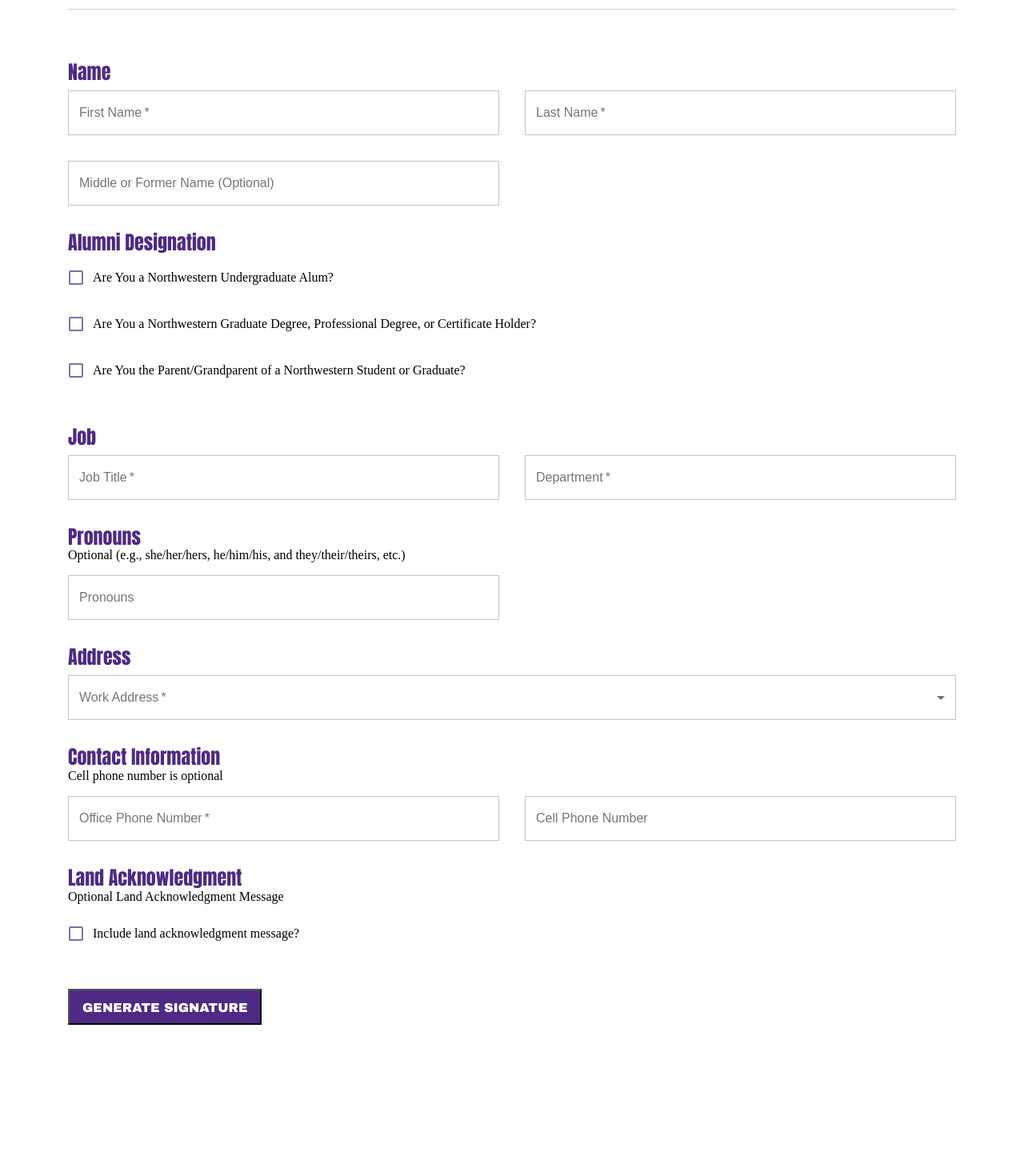
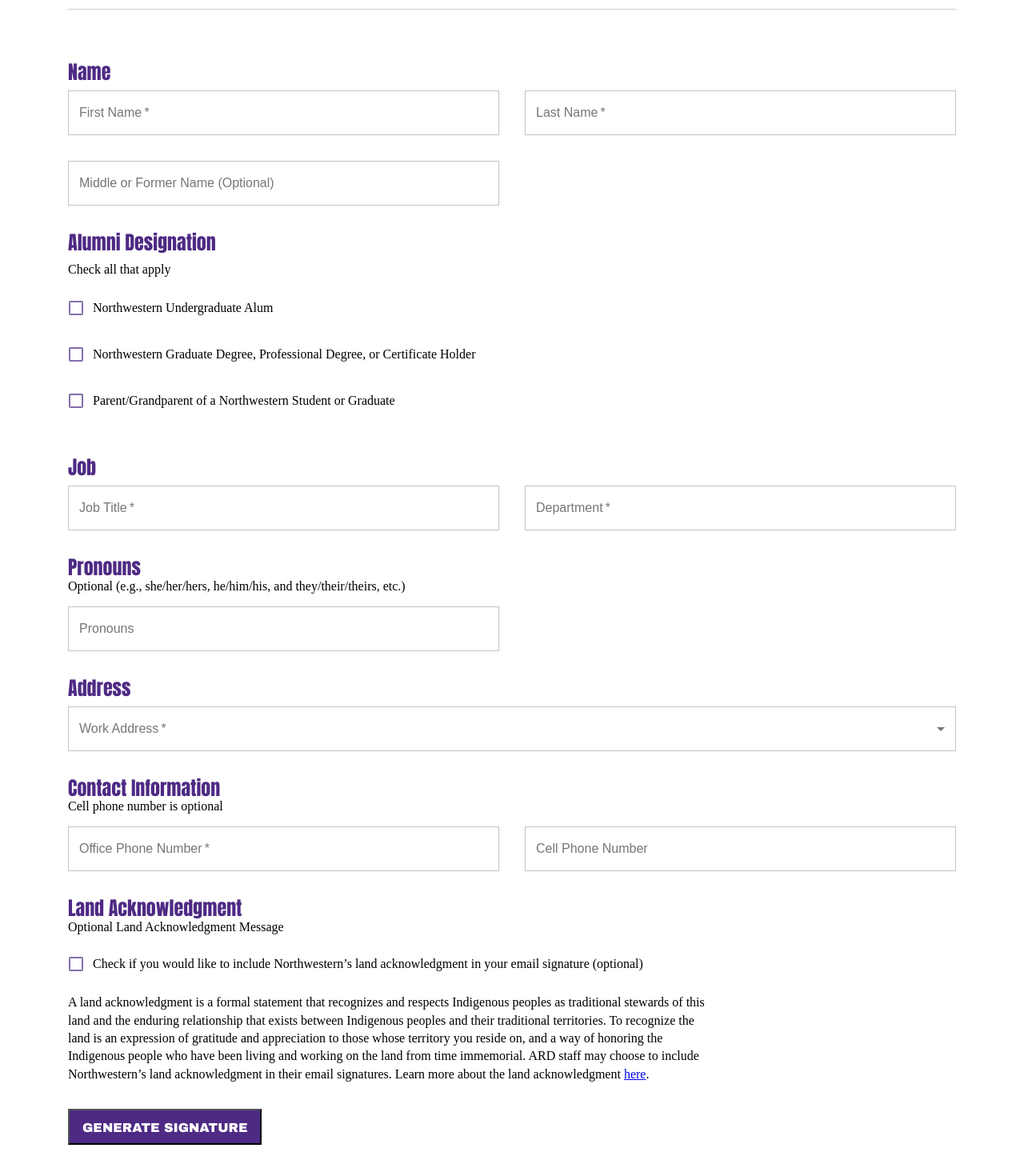
Before and after one commit to ardmarcomm/email-sig-generator, a React (Create React App) app: page / in a window 1280 px wide. Shown: the part 268-1738 px from the top of the page at 80% size. Before the commit the page ends 1589 px from the top, so only its background shows below. Built offline with nearby package versions, Linux system fonts and the light colour scheme; a web font is replaced by a local one.

Commit message:
Added land Acknowledge, and HTML changes

```diff
--- a/src/components/Form.js
+++ b/src/components/Form.js
@@ -66,7 +66,7 @@
           >
             <AddIcon />
           </IconButton>
-          Add Northwestern Degree
+          Add another
         </div>
       </div>
     );
@@ -127,10 +127,11 @@
           halfWidth={true}
         />
         <h3>Alumni Designation</h3>
+        <p>Check all that apply</p>
         <div className="checkboxes">
           <div className="form-step">
             <CheckboxStep
-              fieldName="Are You a Northwestern Undergraduate Alum?"
+              fieldName="Northwestern Undergraduate Alum"
               handleAlumToggle={this.props.handleUndergradAlumToggle}
               isChecked={this.props.globalState.isUndergradAlum}
             />
@@ -138,7 +139,7 @@
           </div>
           <div className="form-step">
             <CheckboxStep
-              fieldName="Are You a Northwestern Graduate Degree, Professional Degree, or Certificate Holder?"
+              fieldName="Northwestern Graduate Degree, Professional Degree, or Certificate Holder"
               handleAlumToggle={this.props.handleGradAlumToggle}
               isChecked={this.props.globalState.isGradAlum}
             />
@@ -146,7 +147,7 @@
           </div>
           <div className="form-step">
             <CheckboxStep
-              fieldName="Are You the Parent/Grandparent of a Northwestern Student or Graduate?"
+              fieldName="Parent/Grandparent of a Northwestern Student or Graduate"
               handleAlumToggle={this.props.handleParentAlumToggle}
               isChecked={this.props.globalState.isParentAlum}
             />
@@ -210,10 +211,25 @@
         </div>
         <div className="form-step">
           <CheckboxStep
-            fieldName="Include land acknowledgment message?"
+            fieldName="Check if you would like to include Northwestern’s land acknowledgment in your email signature (optional)"
             handleAlumToggle={this.props.handleAcknowledgementToggle}
             isChecked={this.props.isAcknowledgement}
           />
+          <p>
+            A land acknowledgment is a formal statement that recognizes and
+            respects Indigenous peoples as traditional stewards of this land and
+            the enduring relationship that exists between Indigenous peoples and
+            their traditional territories. To recognize the land is an
+            expression of gratitude and appreciation to those whose territory
+            you reside on, and a way of honoring the Indigenous people who have
+            been living and working on the land from time immemorial. ARD staff
+            may choose to include Northwestern’s land acknowledgment in their
+            email signatures. Learn more about the land acknowledgment{" "}
+            <a href="http://northwestern.edu/native-american-and-indigenous-peoples/about/Land%20Acknowledgement.html">
+              here
+            </a>
+            .
+          </p>
         </div>
         {this.props.cantGenerateSig && GenerateSigError}
         <Button handleClick={this.props.handleClick}></Button>
```
